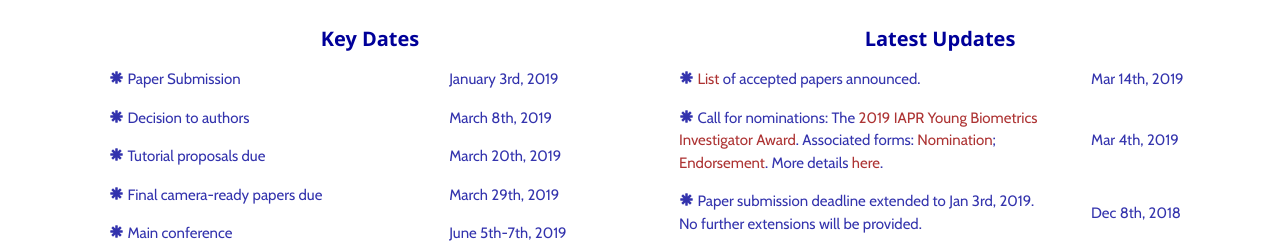
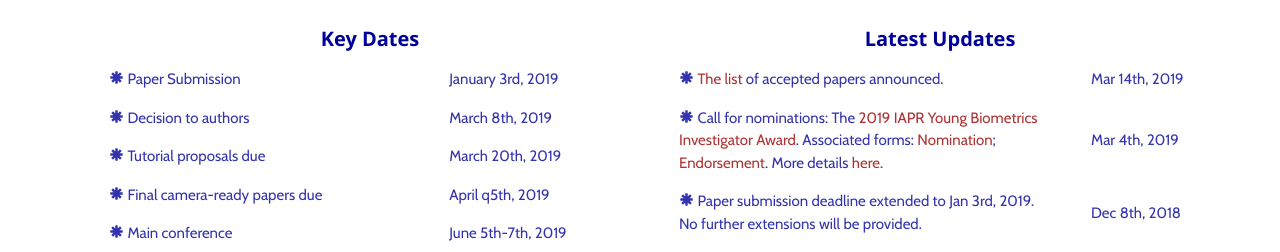
Before and after one commit to svishwa/ICB2019, a plain HTML site: page index.html in a window 1280 px wide. Shown: the part 534-786 px from the top of the page. Drawn offline with nearby package versions, Linux system fonts and the light colour scheme; a script that the page names is missing.

Commit message:
Update index.html

```diff
--- a/index.html
+++ b/index.html
@@ -547,7 +547,7 @@ window.addEventListener("load", function(){
 								</tr>
 								<tr>
 									<td><span class="glyphicon glyphicon-asterisk"></span>  Final camera-ready papers due</td>
-									<td>March 29th, 2019</td>
+									<td>April q5th, 2019</td>
 								</tr>
 								<tr>
 									<td><span class="glyphicon glyphicon-asterisk"></span>  Main conference</td>
@@ -566,7 +566,7 @@ window.addEventListener("load", function(){
 						 <div class="table-responsive">
 							<table id="impDates">
 								<tr>
-									<td><span class="glyphicon glyphicon-asterisk"></span> <a href="https://docs.google.com/spreadsheets/d/1VzyHsC_TAD8D_unZkc8J4ovXrSwxemL6_tfTOs2mIso/edit?usp=sharing"  target="_blank">List</a> of accepted papers announced.  </td>
+									<td><span class="glyphicon glyphicon-asterisk"></span> <a href="https://docs.google.com/spreadsheets/d/1VzyHsC_TAD8D_unZkc8J4ovXrSwxemL6_tfTOs2mIso/edit?usp=sharing"  target="_blank">The list</a> of accepted papers announced.  </td>
 									<td>Mar 14th, 2019</td>
 
 								</tr>
```
